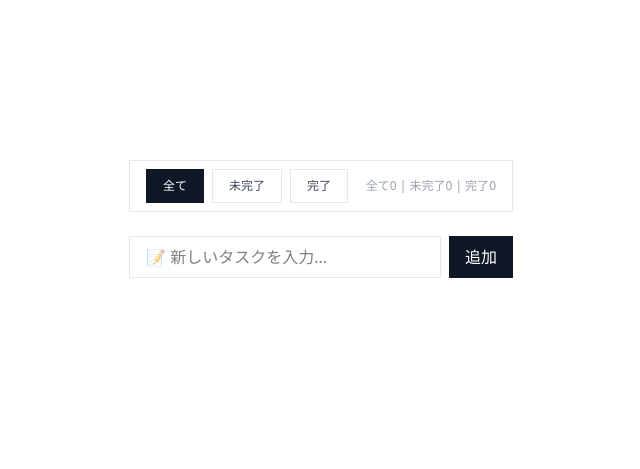
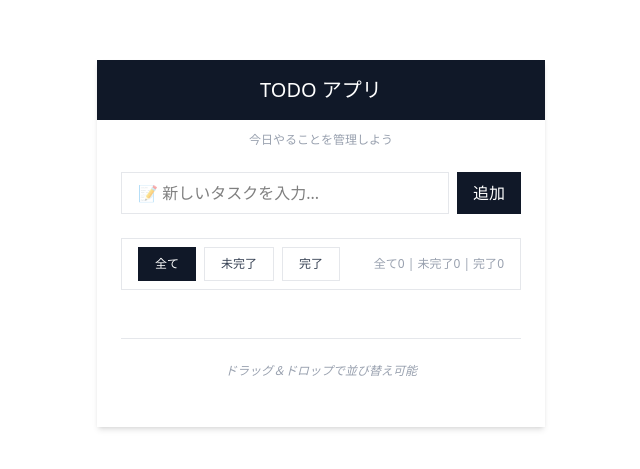
Before and after one commit to oguratakayuki-flaretech/todo-app-scrum, a Next.js app in the folder frontend/: page / in a window 1280 px wide. Shown: the part 157-626 px from the top of the page, without its empty margins (319-959 px from the left). Built offline with nearby package versions, Linux system fonts and the light colour scheme.

Commit message:
ヘッダー・フッター追加

```diff
--- /dev/null
+++ b/frontend/app/components/Footer.tsx
@@ -0,0 +1,9 @@
+export const Footer = () => {
+  return (
+    <footer className="border-t border-gray-200">
+      <p className="app-footer-hint text-center text-xs italic text-gray-400 py-6">
+        ドラッグ＆ドロップで並び替え可能
+      </p>
+    </footer>
+  );
+};
--- /dev/null
+++ b/frontend/app/components/Header.tsx
@@ -0,0 +1,12 @@
+export const Header = () => {
+  return (
+    <header className="app-header">
+      <h1 className="bg-gray-900 text-xl text-center text-white py-4">
+        TODO アプリ
+      </h1>
+      <p className="app-subtext text-center text-xs text-gray-400 pt-3">
+        今日やることを管理しよう
+      </p>
+    </header>
+  );
+};
--- a/frontend/app/page.tsx
+++ b/frontend/app/page.tsx
@@ -3,7 +3,8 @@ import { useState } from "react";
 import { InputForm } from "./components/InputForm";
 import { TaskList } from "./components/Task/TaskList";
 import { FilterBar } from "./components/FilterBar";
-
+import { Header } from "./components/Header";
+import { Footer } from "./components/Footer";
 // 型定義
 import type { Task, Filter } from "./types";
 
@@ -40,17 +41,23 @@ export default function Home() {
   });
   return (
     <main className="flex min-h-screen items-center justify-center">
-      <div className="max-w-sm w-full">
+      <div className="max-w-md w-full shadow-md">
+        {/* ヘッダー */}
+        <Header />
+        <div className="p-6">
+          {/* 入力欄 */}
+          <InputForm input={input} setInput={setInput} addTask={addTask} />
           {/* フィルター */}
           <FilterBar filter={filter} setFilter={setFilter} tasks={tasks} />
-        {/* 入力欄 */}
-        <InputForm input={input} setInput={setInput} addTask={addTask} />
           {/* タスク一覧 */}
           <TaskList
             tasks={filteredTasks}
             toggleTask={toggleTask}
             deleteTask={deleteTask}
           />
+          {/* フッター */}
+          <Footer />
+        </div>
       </div>
     </main>
   );
```
Lines whose indentation alone changed are shown as unchanged.
